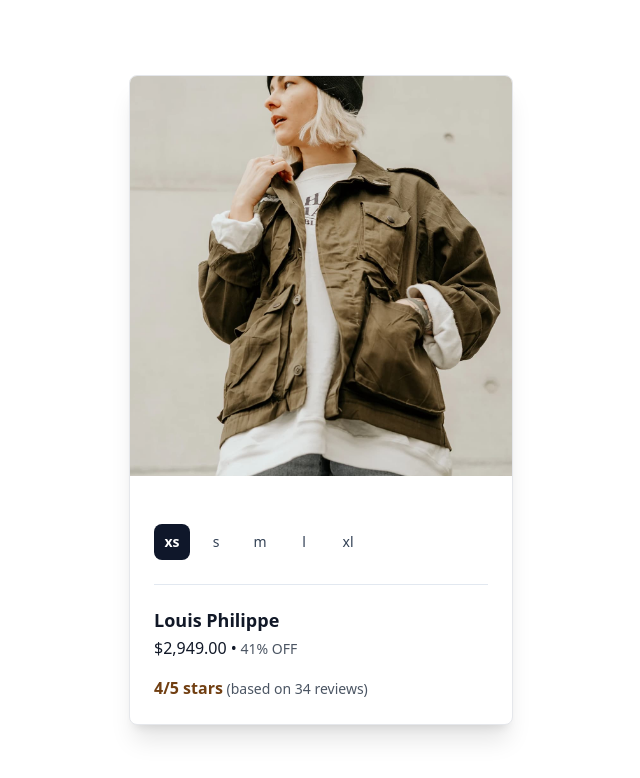
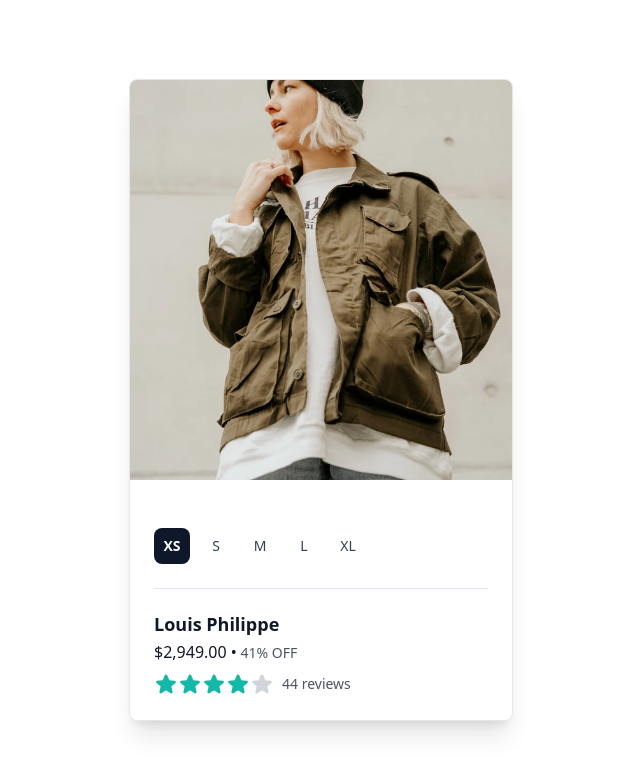
Before and after one commit to umar-developer-01/React-Tailwind, a React (Create React App) app in the folder product-component/: page / in a window 1280 px wide. Shown: the top 778 px of the page, without its empty margins (319-959 px from the left). Built offline with nearby package versions, Linux system fonts and the light colour scheme.

Commit message:
Added stars in peer product

```diff
--- a/product-component/src/components/peerproduct.tsx
+++ b/product-component/src/components/peerproduct.tsx
@@ -6,11 +6,24 @@
 const PeerProduct: React.FC<PeerProductProps> = () => {
     // State to manage the selected size
     const [selectedSize, setSelectedSize] = useState<string>('xs');
+    const [rating, setRating] = useState<number>(4);
 
     // Function to handle size selection
     const handleSizeChange = (size: string) => {
         setSelectedSize(size);
     };
+
+    // render stars
+    const renderStars = () => {
+        const stars = Array.from({ length: 5 }, (_, index) => (
+            <svg key={index} xmlns="http://www.w3.org/2000/svg" fill="none" viewBox="0 0 24 24" stroke-width="1.5" stroke="currentColor" className={`w-6 h-6 fill-current ${index < rating ? 'text-teal-500' : 'text-gray-300'}`}>
+                <path stroke-linecap="round" stroke-linejoin="round" d="M11.48 3.499a.562.562 0 0 1 1.04 0l2.125 5.111a.563.563 0 0 0 .475.345l5.518.442c.499.04.701.663.321.988l-4.204 3.602a.563.563 0 0 0-.182.557l1.285 5.385a.562.562 0 0 1-.84.61l-4.725-2.885a.562.562 0 0 0-.586 0L6.982 20.54a.562.562 0 0 1-.84-.61l1.285-5.386a.562.562 0 0 0-.182-.557l-4.204-3.602a.562.562 0 0 1 .321-.988l5.518-.442a.563.563 0 0 0 .475-.345L11.48 3.5Z" />
+            </svg>
+        ));
+
+        return stars;
+    };
+
 
     return (
         <div className="flex justify-center items-center h-screen antialiased text-gray-900">
@@ -29,7 +42,7 @@
                                         checked={selectedSize === size}
                                         onChange={() => handleSizeChange(size)}
                                     />
-                                    <div className={`w-9 h-9 rounded-lg flex items-center justify-center text-slate-700 peer-checked:font-semibold peer-checked:bg-slate-900 peer-checked:text-white`}>
+                                    <div className={`w-9 h-9 rounded-lg uppercase flex items-center justify-center text-slate-700 peer-checked:font-semibold peer-checked:bg-slate-900 peer-checked:text-white`}>
                                         {size}
                                     </div>
                                 </label>
@@ -41,9 +54,9 @@
                         $2,949.00 &bull;
                         <span className="text-gray-600 text-sm"> 41% OFF</span>
                     </div>
-                    <div className="mt-4">
-                        <span className="text-yellow-900 font-semibold">4/5 stars</span>
-                        <span className="text-gray-600 text-sm"> (based on 34 reviews)</span>
+                    <div className="mt-2 flex items-center">
+                        {renderStars()}
+                        <span className="ml-2 text-gray-600 text-sm">  44 reviews</span>
                     </div>
                 </div>
             </div>
```
